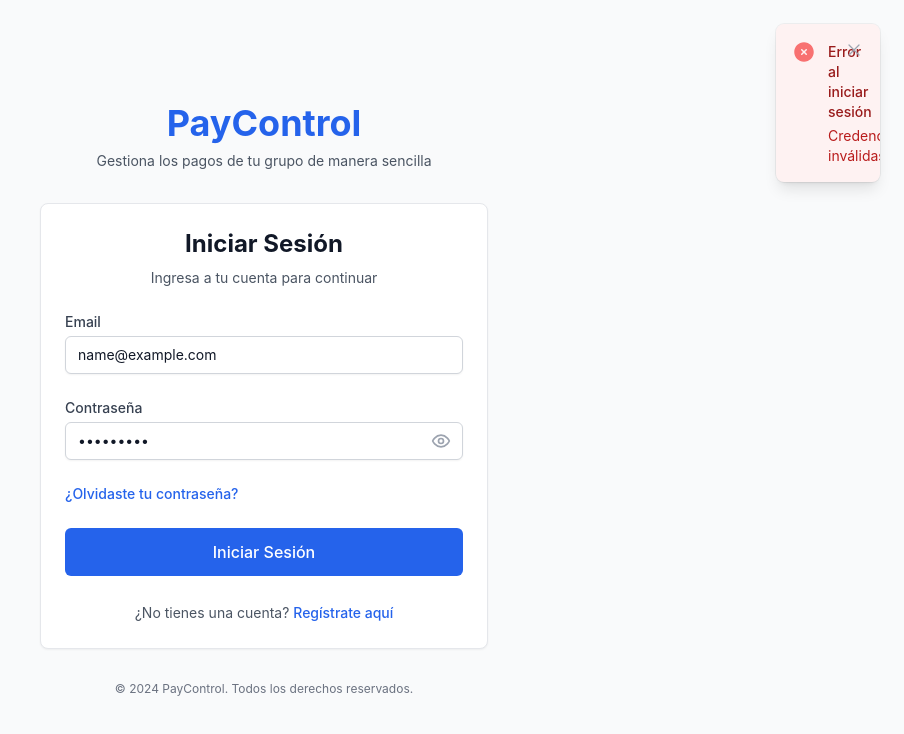
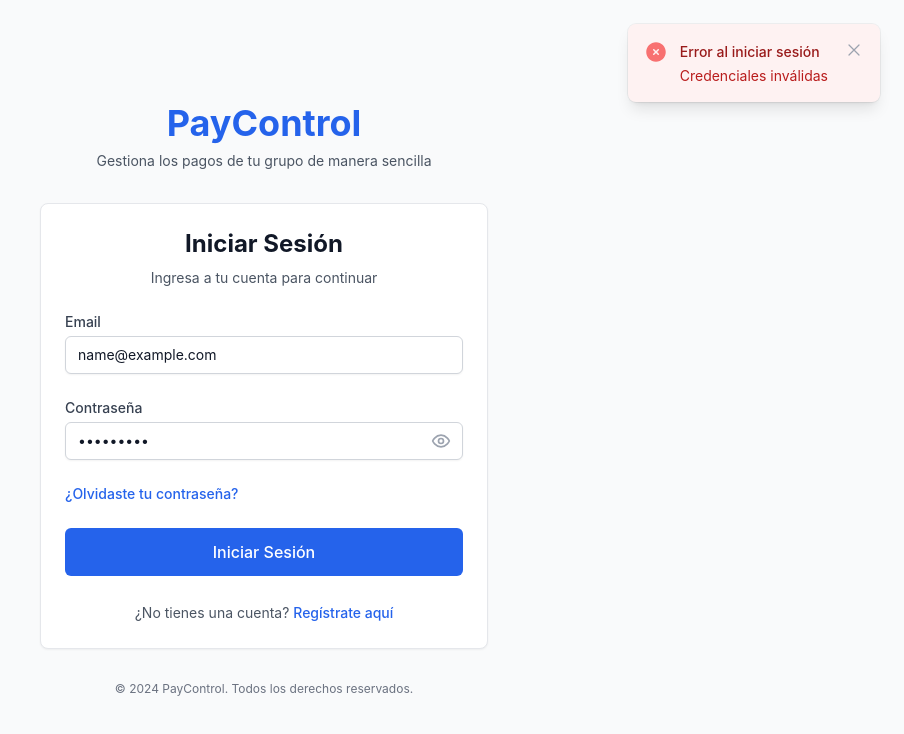
Before and after one commit to ManuelCebreiro/payFriendly, a Next.js app in the folder frontend/: page /login in a window 1280 px wide. Both pictures are taken after typing "name@example.com", "Sample123" into the empty fields and a click on the button "Iniciar Sesión". Shown: the top 734 px of the page, without its empty margins (376-1280 px from the left). Built offline with nearby package versions, Linux system fonts and the light colour scheme; no server answers.

Commit message:
edit toast

```diff
--- a/frontend/src/components/ui/Toast.tsx
+++ b/frontend/src/components/ui/Toast.tsx
@@ -88,7 +88,7 @@ const Toast: React.FC<ToastProps> = ({
     >
       <div
         className={clsx(
-          'max-w-sm w-full shadow-lg rounded-lg pointer-events-auto ring-1 ring-black ring-opacity-5 overflow-hidden',
+          'max-w-md w-full shadow-lg rounded-lg pointer-events-auto ring-1 ring-black ring-opacity-5 overflow-hidden',
           colorScheme.bg,
           colorScheme.border
         )}
@@ -98,12 +98,12 @@ const Toast: React.FC<ToastProps> = ({
             <div className="flex-shrink-0">
               <Icon className={clsx('h-6 w-6', colorScheme.icon)} />
             </div>
-            <div className="ml-3 w-0 flex-1 pt-0.5">
-              <p className={clsx('text-sm font-medium', colorScheme.title)}>
+            <div className="ml-3 flex-1 pt-0.5 min-w-0">
+              <p className={clsx('text-sm font-medium break-words', colorScheme.title)}>
                 {title}
               </p>
               {message && (
-                <p className={clsx('mt-1 text-sm', colorScheme.message)}>
+                <p className={clsx('mt-1 text-sm break-words', colorScheme.message)}>
                   {message}
                 </p>
               )}
--- a/frontend/src/components/ui/ToastContainer.tsx
+++ b/frontend/src/components/ui/ToastContainer.tsx
@@ -59,7 +59,7 @@ const ToastContainer: React.FC<ToastContainerProps> = ({ toasts, onRemove }) =>
       aria-live="assertive"
       className="fixed inset-0 flex items-end justify-center px-4 py-6 pointer-events-none sm:p-6 sm:items-start sm:justify-end z-50"
     >
-      <div className="w-full flex flex-col items-center space-y-4 sm:items-end">
+      <div className="w-full max-w-md flex flex-col items-center space-y-4 sm:items-end sm:max-w-sm">
         {toasts.map((toast) => (
           <Toast
             key={toast.id}
```
Also changed, not shown: 1 other file (tests, documents, lock files or other folders).
